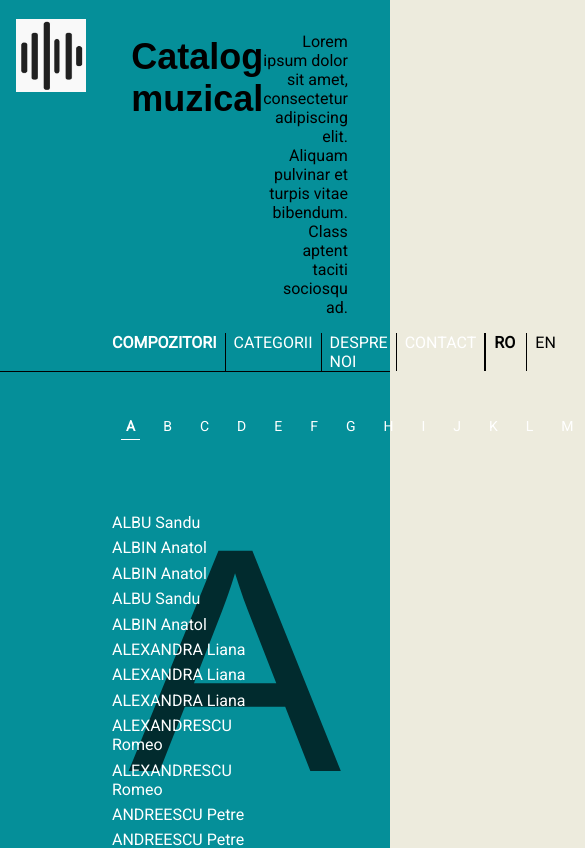
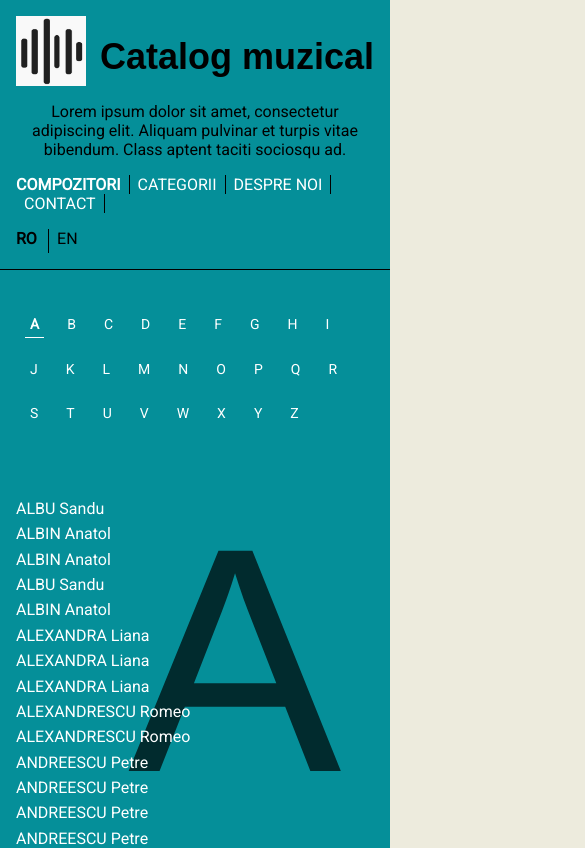
Before and after one commit to ceky/compozitori, a React (Vite) app: page /compozitori in a window 390 px wide. Shown: the top 848 px of the page, 585 px wide, since content can reach past the window. Built offline with nearby package versions, Linux system fonts and the light colour scheme; a web font is replaced by a local one.

Commit message:
Make the site a bit more responsive

```diff
--- a/src/components/alphabetFilter/AlphabetFilter.css
+++ b/src/components/alphabetFilter/AlphabetFilter.css
@@ -23,3 +23,9 @@
   font-weight: 700;
   border-bottom: 1px solid white;
 }
+
+@media only screen and (max-width: 480px) {
+  .alphabet-container {
+    flex-wrap: wrap;
+  }
+}
--- a/src/components/header/Header.css
+++ b/src/components/header/Header.css
@@ -7,6 +7,7 @@ header .logo {
   left: 1em;
   top: 1.2em;
   width: 70px;
+  height: 70px;
 }
 
 .header-container {
@@ -36,6 +37,7 @@ header .logo {
 
 menu {
   display: flex;
+  flex-wrap: wrap;
   justify-content: space-between;
   margin: 0;
   padding: 0;
@@ -44,6 +46,7 @@ menu {
 .header-menu-container {
   list-style-type: none;
   display: flex;
+  flex-wrap: wrap;
   margin: 0;
   padding: 0;
 }
@@ -84,3 +87,33 @@ menu {
 li.activeRoute a {
   font-weight: 700;
 }
+
+@media only screen and (max-width: 480px) {
+  .header-container {
+    margin: 1em 1em 0em;
+  }
+
+  .languages-container {
+    padding: 1em 0;
+  }
+
+  .languages-container li:first-child {
+    border-left: none;
+    padding-left: 0;
+  }
+
+  .header-extended {
+    padding-left: 0;
+    flex-wrap: wrap;
+  }
+
+  header .logo {
+    position: relative;
+    left: 0;
+    top: 0;
+  }
+
+  .header-description {
+    text-align: center;
+  }
+}
--- a/src/pages/Categories/Categories.css
+++ b/src/pages/Categories/Categories.css
@@ -24,3 +24,9 @@
 .categories-container .instrumente-container a {
   color: white;
 }
+
+@media only screen and (max-width: 480px) {
+  .categories-container {
+    margin: 0 auto;
+  }
+}
--- a/src/pages/Compozitori/Compozitori.css
+++ b/src/pages/Compozitori/Compozitori.css
@@ -29,3 +29,9 @@
   bottom: 0;
   margin: 0;
 }
+
+@media only screen and (max-width: 480px) {
+  .compozitori-container {
+    margin: 2em 1em;
+  }
+}
--- a/src/pages/CompozitoriDetailed/CompozitoriDetailed.css
+++ b/src/pages/CompozitoriDetailed/CompozitoriDetailed.css
@@ -29,3 +29,13 @@
 .compozitor-details .table-container {
   margin-top: 4em;
 }
+
+@media only screen and (max-width: 480px) {
+  .compozitor-details-container {
+    margin: 1em;
+  }
+
+  .compozitor-details-container .avatar {
+    position: static;
+  }
+}
--- a/src/pages/CompozitoriDetailed/CompozitoriDetailed.jsx
+++ b/src/pages/CompozitoriDetailed/CompozitoriDetailed.jsx
@@ -16,11 +16,11 @@ function CompozitoriDetailed({ opereCompozitor }) {
     <div className="compozitor-details">
       <div className="compozitor-details-container">
         <h1 className="name">{compozitor.NumeCompozitor}</h1>
-        <p className="description">{compozitor.Description}</p>
         <img
           className="avatar"
           src={images[`/src/assets/compozitori/${compozitor.Photo}`].default}
         />
+        <p className="description">{compozitor.Description}</p>
       </div>
       <div className="table-container">
         <TableCompozitor opereCompozitor={opereCompozitor} />
--- a/src/pages/Home/Home.css
+++ b/src/pages/Home/Home.css
@@ -62,3 +62,9 @@ input::-webkit-search-cancel-button {
   background-color: #fff;
   border-color: #121412;
 }
+
+@media only screen and (max-width: 480px) {
+  .home-container {
+    padding: 0 2em;
+  }
+}
```
Also changed, not shown: 1 other file (tests, documents, lock files or other folders).
